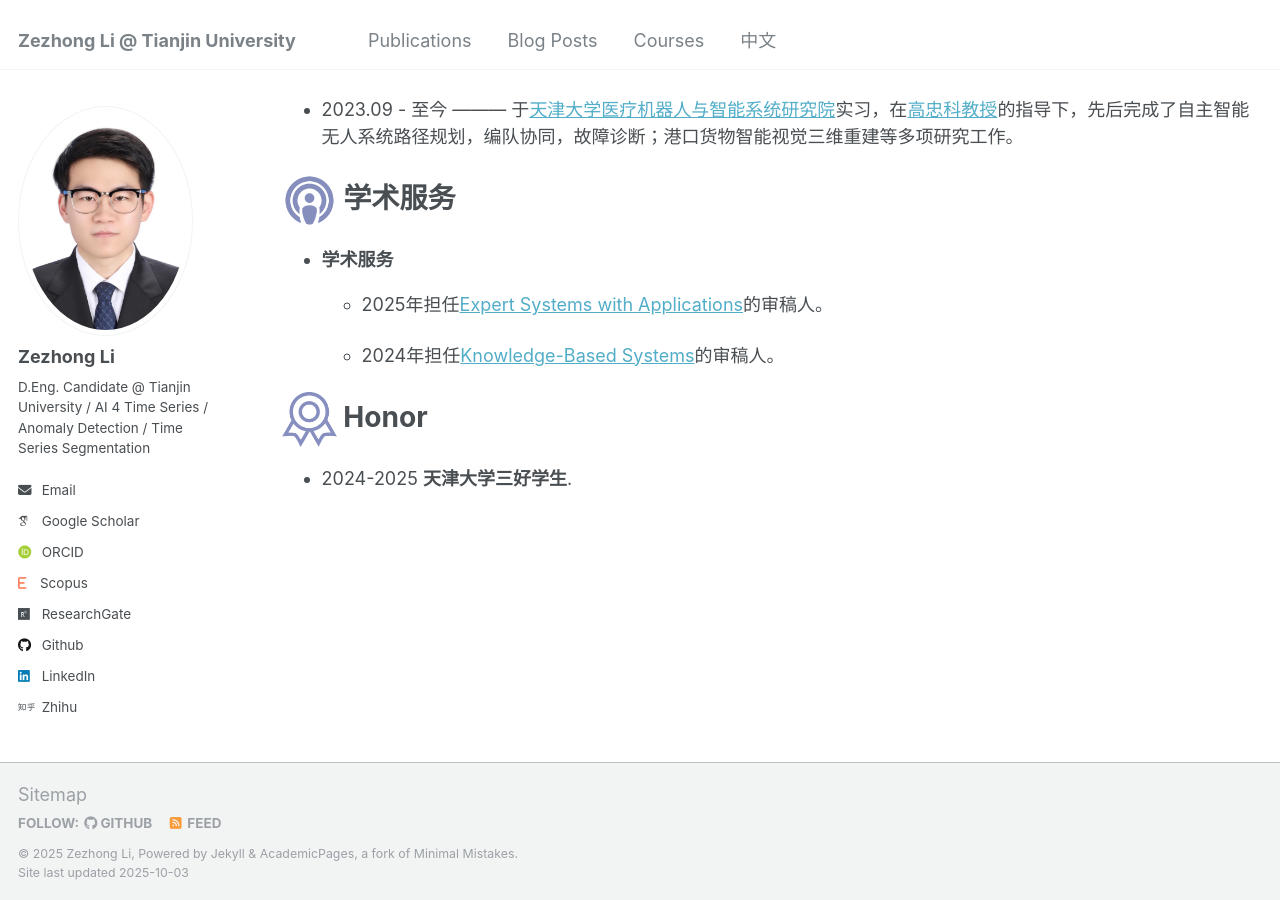
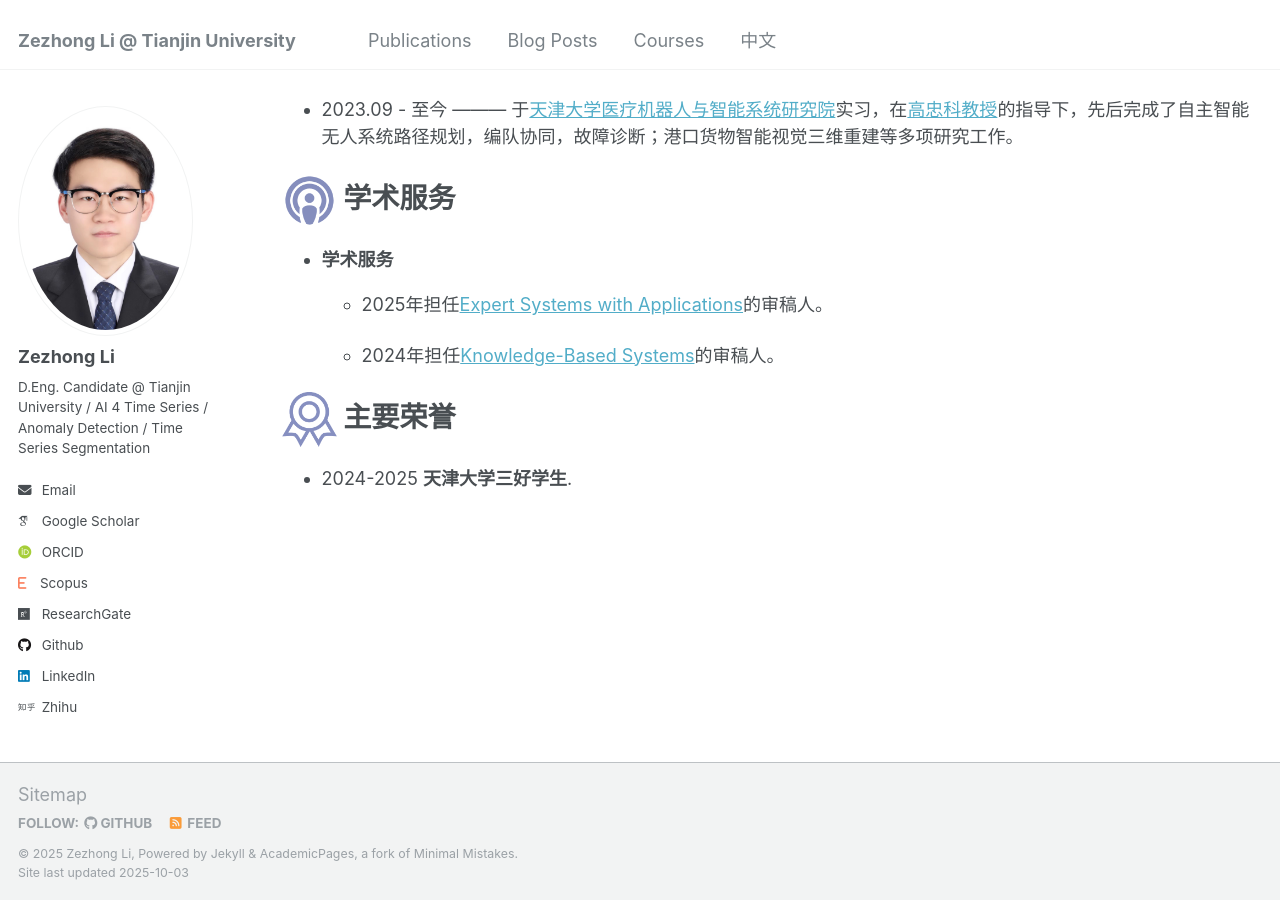
Before and after one commit to lzz19980125/lzz19980125.github.io, a Jekyll site: the page built from _pages/chinese.md, in a window 1280 px wide and 900 px high, scrolled down 2346 px. Built offline with Jekyll 4.4.1, drawn with Linux system fonts in a browser that asks for light colours; some web fonts are replaced.

Commit message:
Update chinese.md

```diff
--- a/_pages/chinese.md
+++ b/_pages/chinese.md
@@ -81,6 +81,6 @@ Utilizing an Innovative Transformer-Based Model**", Journal of Marine Science an
 
   - 2024年担任<span style="color:rgb(95,181,206)">[Knowledge-Based Systems](https://lzz19980125.github.io/files/Certificate_KBS_reviewer.pdf)</span>的审稿人。
 
-# <img src="../images/honor.png" width="55" height="50"> Honor
+# <img src="../images/honor.png" width="55" height="50"> 主要荣誉
 
 - 2024-2025 **天津大学三好学生**.
```
